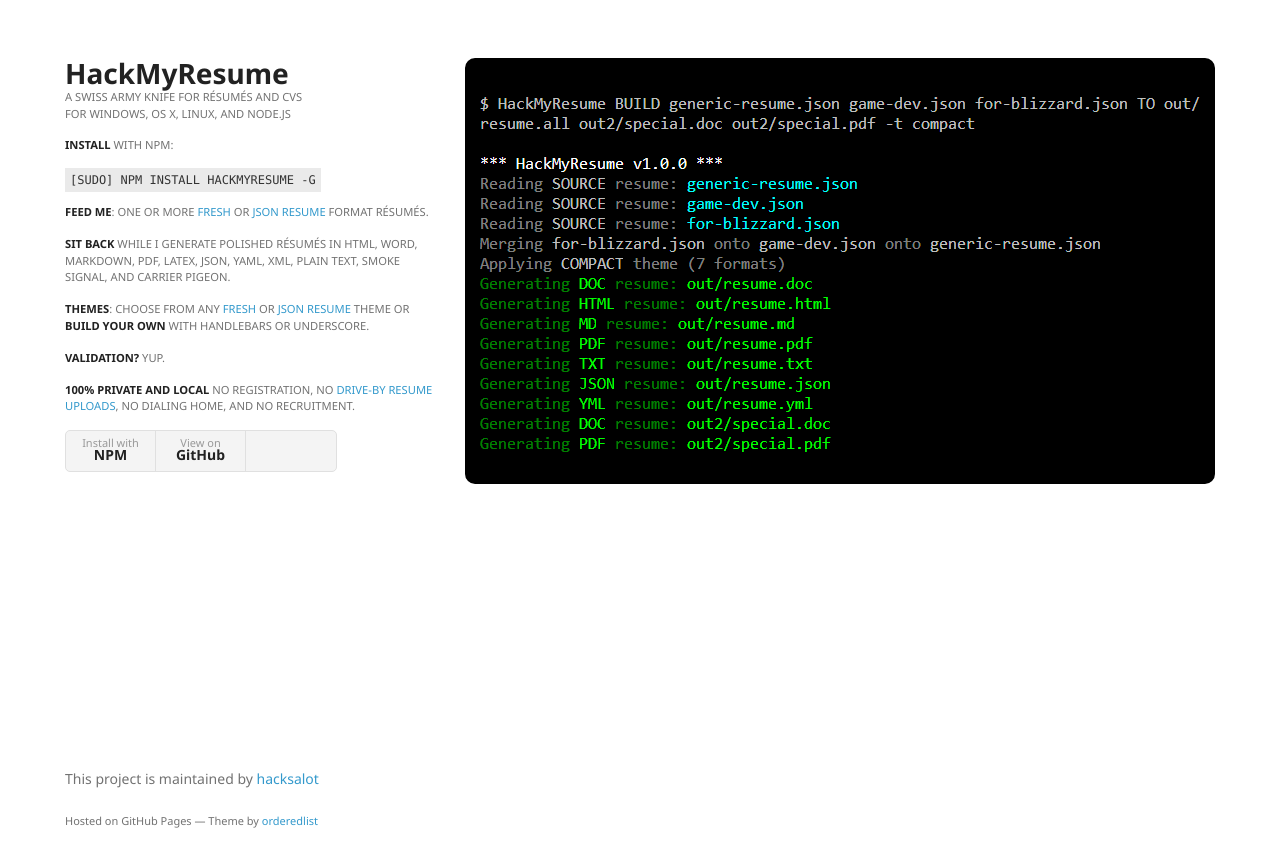
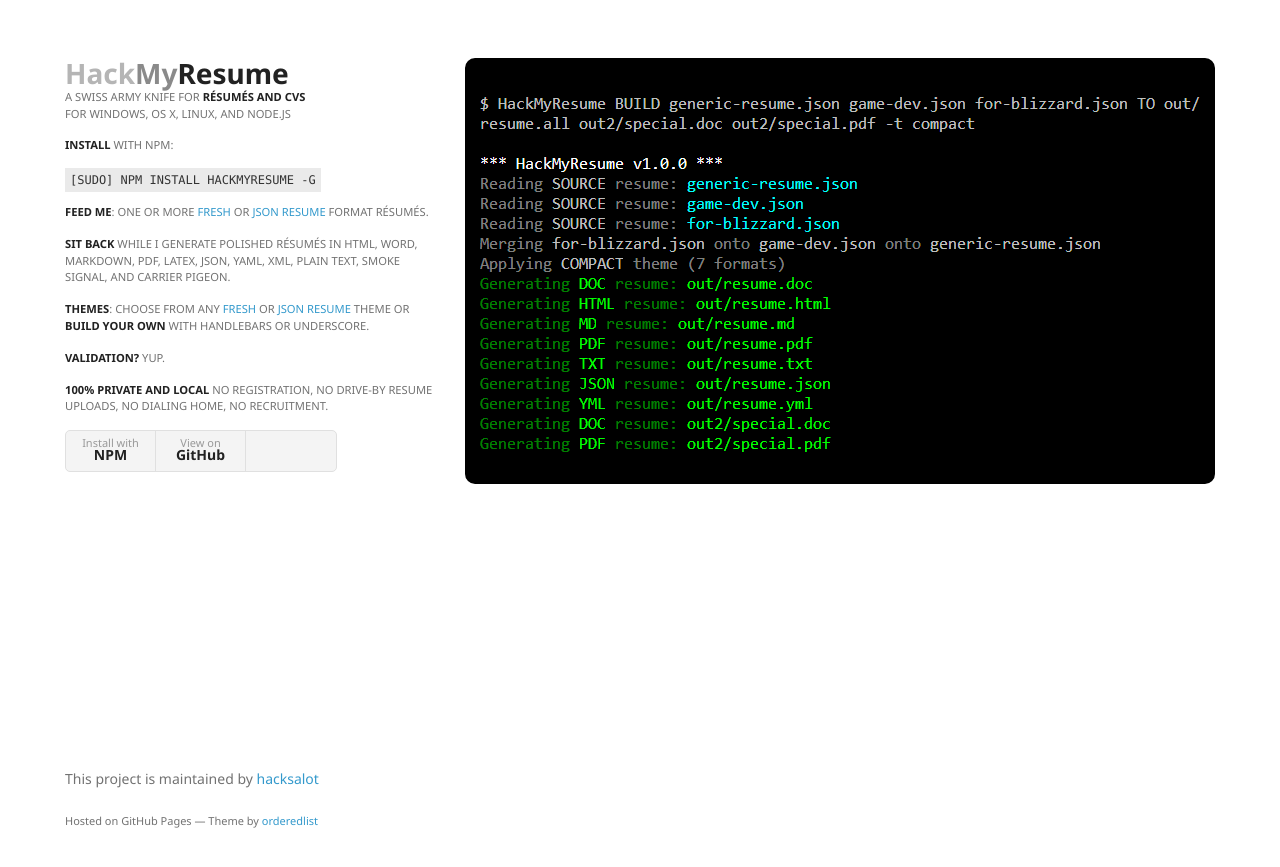
Before and after one commit to hacksalot/HackMyResume, a Jekyll site: the page built from index.html, in a window 1280 px wide. Shown: the top 867 px of the page. Built offline with Jekyll 4.4.1, drawn with Linux system fonts in a browser that asks for light colours.

Commit message:
Tweak some stuff.

```diff
--- a/_config.yml
+++ b/_config.yml
@@ -7,6 +7,7 @@
 
 # Site settings
 title: HackMyResume
+titleMarkup: "<span style='color: #B5B5B5;'>Hack</span><span style='color: #8A8A8A;'>My</span><span>Resume</span>"
 email: hacksalot@indevious.com
 description: > # this means to ignore newlines until "baseurl:"
   Write an awesome description for your new site here. You can edit this
--- a/_layouts/home.html
+++ b/_layouts/home.html
@@ -3,14 +3,14 @@
 ---
 <div class="wrapper">
   <header>
-    <h1>{{ site.title }}</h1>
-    <p class="byline">A Swiss Army Knife for résumés and CVs<br>For Windows, OS X, Linux, and Node.js</p>
-    <p class="byline"><strong>Install</strong> with NPM:<br><br><code>[sudo] npm install hackmyresume -g</code></p>
-    <p class="byline"><strong>Feed me</strong>: One or more <a href="https://github.com/fluentdesk/FRESCA">FRESH</a> or <a href="https://github.com/json-resume/json-resume-schema">JSON Resume</a> format résumés.</p>
-    <p class="byline"><strong>Sit back</strong> while I generate polished résumés in HTML, WORD, Markdown, PDF, LaTeX, JSON, YAML, XML, plain text, smoke signal, and carrier pigeon.</p>
-    <p class="byline"><strong>Themes</strong>: Choose from any <a href="https://github.com/fluentdesk/fluent-themes">FRESH</a> or <a href="#">JSON Resume</a> theme or <strong>build your own</strong> with Handlebars or Underscore.</p>
-    <p class="byline"><strong>Validation?</strong> Yup.</p>
-    <p class="byline"><strong>100% Private and Local</strong> No registration, no <a href="https://github.com/jsonresume/resume-cli/blob/master/lib/export-resume/index.js#L67-L86">drive-by resume uploads</a>, no dialing home, and no recruitment.</p>
+    <h1>{{ site.titleMarkup }}</h1>
+    <p>A Swiss Army Knife for <strong>résumés and CVs</strong><br>For Windows, OS X, Linux, and Node.js</p>
+    <p><strong>Install</strong> with NPM:<br><br><code>[sudo] npm install hackmyresume -g</code></p>
+    <p><strong>Feed me</strong>: One or more <a href="https://github.com/fluentdesk/FRESCA">FRESH</a> or <a href="https://github.com/json-resume/json-resume-schema">JSON Resume</a> format résumés.</p>
+    <p><strong>Sit back</strong> while I generate polished résumés in HTML, WORD, Markdown, PDF, LaTeX, JSON, YAML, XML, plain text, smoke signal, and carrier pigeon.</p>
+    <p><strong>Themes</strong>: Choose from any <a href="https://github.com/fluentdesk/fluent-themes">FRESH</a> or <a href="https://jsonresume.org/themes/">JSON Resume</a> theme or <strong>build your own</strong> with Handlebars or Underscore.</p>
+    <p><strong>Validation?</strong> Yup.</p>
+    <p><strong>100% Private and Local</strong> No registration, no drive-by resume uploads, no dialing home, no recruitment.</p>
     <ul>
       <li><a href="https://www.npmjs.com/package/{{ site.npm_package }}">Install with <strong>NPM</strong></a></li>
       <!-- <li><a href="{{ site.github_url }}/minimal/tarball/master">Download <strong>sources</strong></a></li> -->
--- a/_sass/_hmr.scss
+++ b/_sass/_hmr.scss
@@ -1,4 +1,4 @@
-.byline {
+header > p {
   text-transform: uppercase;
   font-size: 80%;
   margin: 0;
```
